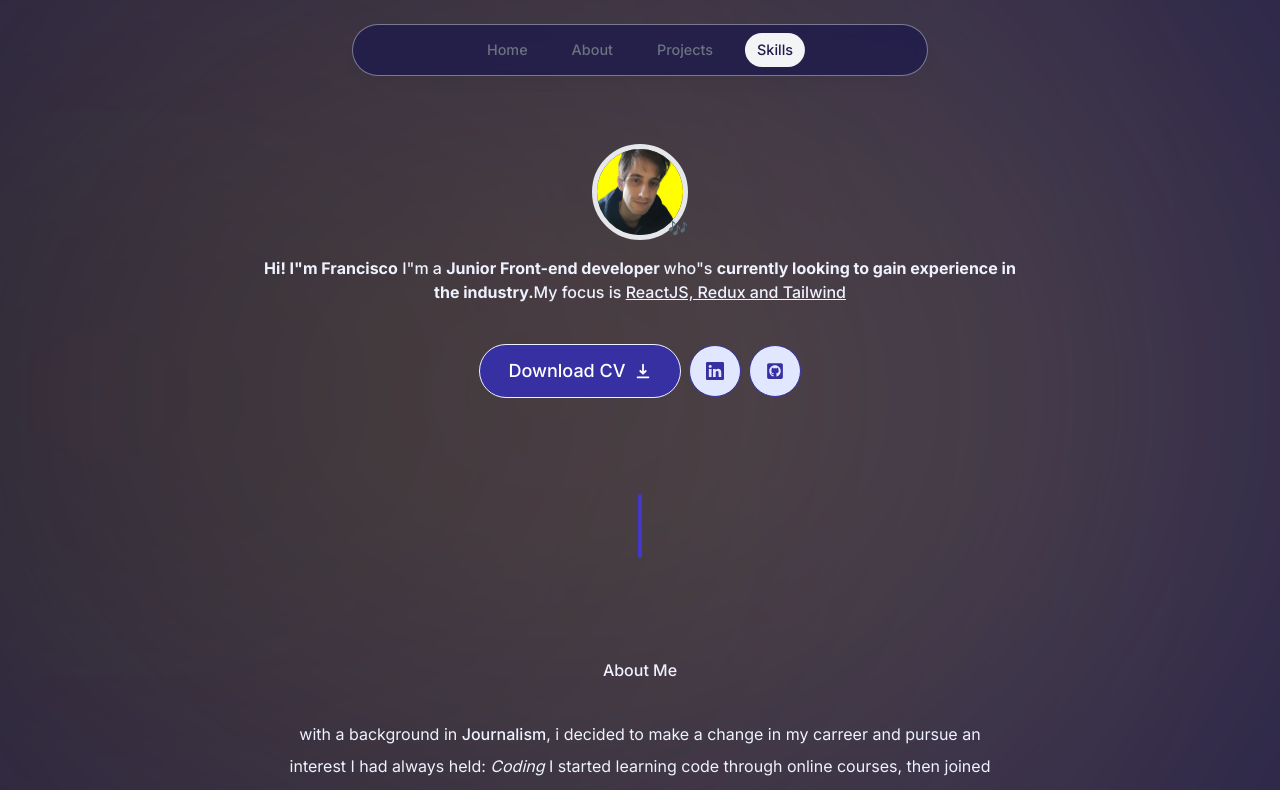
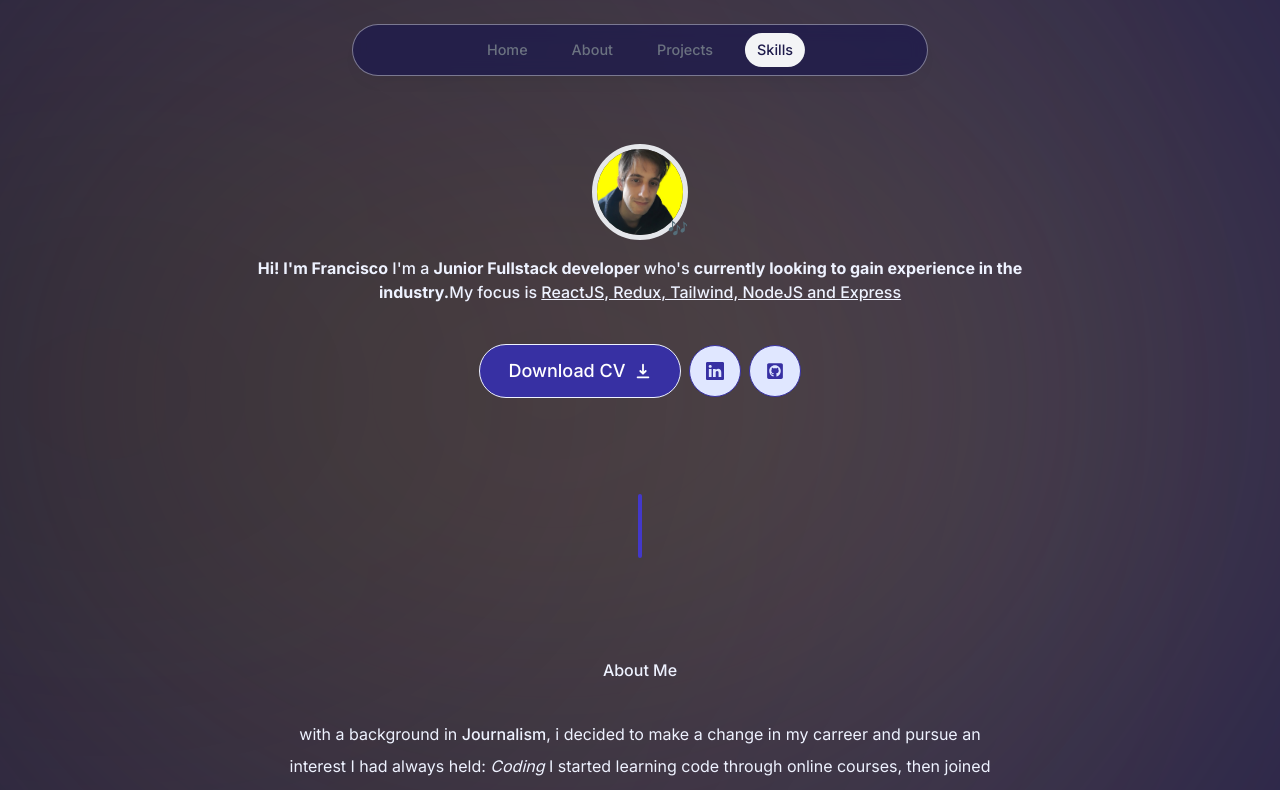
Before and after one commit to Frango113/portfolio, a Next.js app: page / in a window 1280 px wide. Shown: the top 790 px of the page. Built offline with nearby package versions, Linux system fonts and the light colour scheme.

Commit message:
fixed a bit more

```diff
--- a/app/layout.tsx
+++ b/app/layout.tsx
@@ -7,7 +7,7 @@ import ActiveSectionContextProvider from '@/context/active-section-context'
 const inter = Inter({ subsets: ['latin'] })
 
 export const metadata = {
-  title: 'Create Next App',
+  title: `Frango's portfolio`,
   description: 'Generated by create next app',
 }
 
--- a/components/intro.tsx
+++ b/components/intro.tsx
@@ -58,11 +58,11 @@ export default function Intro() {
         <motion.h1 className="mb-10 mt-4 px-4 text-2x1 font-medium !leading-[1.5] sm:text-4x1"
         initial={{opacity:0, y:100}}
         animate={{opacity:1, y:0}}>
-            <span className="font-bold">{`Hi! I"m Francisco`}</span> I"m a{"  "}
-            <span className="font-bold">Junior Front-end developer </span>who"s {" "}
+            <span className="font-bold">{`Hi! I'm Francisco`}</span> I'm a{"  "}
+            <span className="font-bold">Junior Fullstack developer </span>who's {" "}
             <span className="font-bold">currently looking to gain experience  in the industry.</span>
             My focus is {" "}
-            <span className="underline">ReactJS, Redux and Tailwind</span>
+            <span className="underline">ReactJS, Redux, Tailwind, NodeJS and Express</span>
         </motion.h1>
         <motion.div className="flex flex-col sm:flex-row items-center justify-center gap-2 px-4 text-lg font-medium"
         initial={{opacity:0, y:100}}
```
